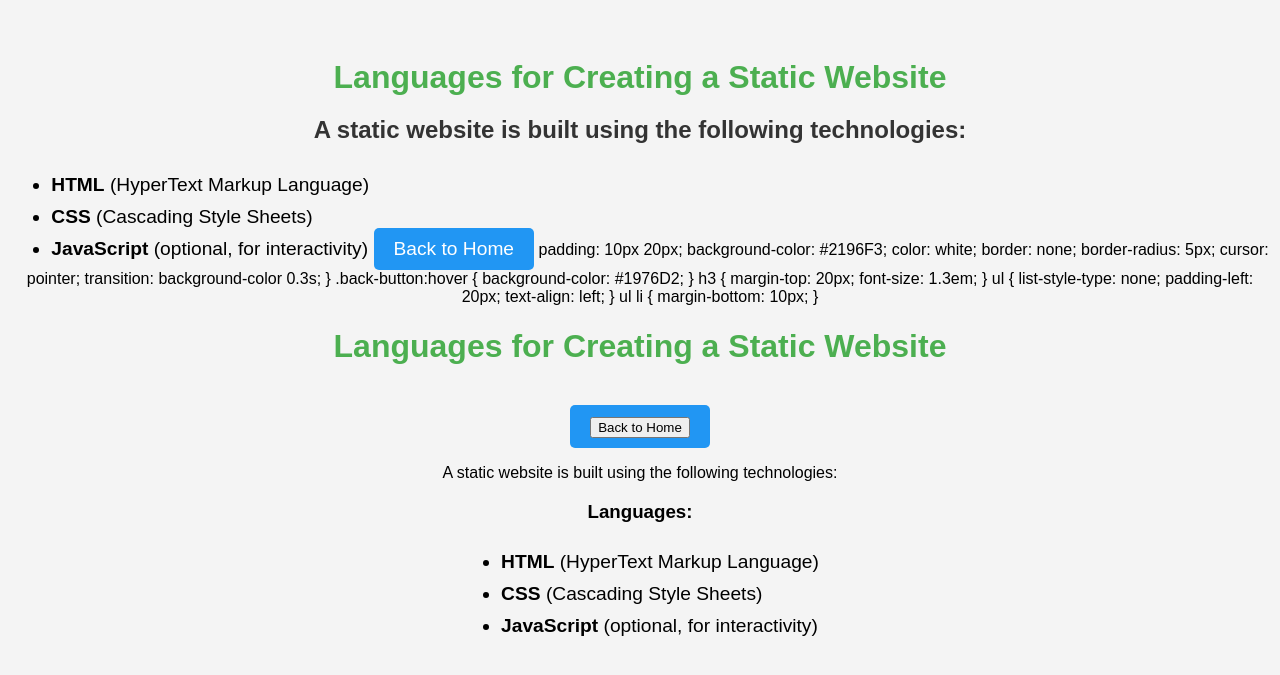
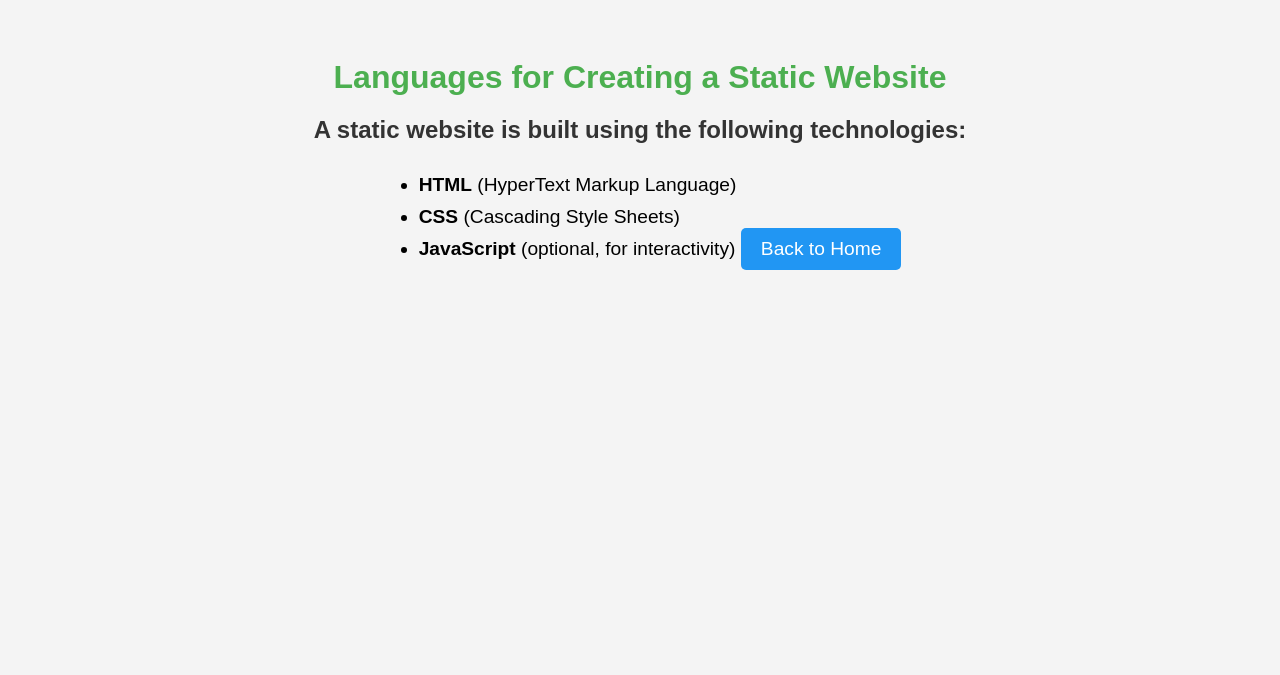
Before and after one commit to deveshrathore123/kubedge_gui, a Flask app: page /static in a window 1280 px wide. Shown: the top 675 px of the page. Run offline with Flask 3, Linux system fonts and the light colour scheme.

Commit message:
Update static.html

```diff
--- a/templates/static.html
+++ b/templates/static.html
@@ -57,54 +57,3 @@
 
 </body>
 </html>
-
-            padding: 10px 20px;
-            background-color: #2196F3;
-            color: white;
-            border: none;
-            border-radius: 5px;
-            cursor: pointer;
-            transition: background-color 0.3s;
-        }
-
-        .back-button:hover {
-            background-color: #1976D2;
-        }
-
-        h3 {
-            margin-top: 20px;
-            font-size: 1.3em;
-        }
-
-        ul {
-            list-style-type: none;
-            padding-left: 20px;
-            text-align: left;
-        }
-
-        ul li {
-            margin-bottom: 10px;
-        }
-    </style>
-</head>
-
-<body>
-    <div class="container">
-        <h1>Languages for Creating a Static Website</h1>
-        <div class="button-container">
-            <a href="index.html">
-                <button class="back-button">Back to Home</button>
-            </a>
-        </div>
-
-        <p>A static website is built using the following technologies:</p>
-        <h3>Languages:</h3>
-        <ul>
-            <li><strong>HTML</strong> (HyperText Markup Language)</li>
-            <li><strong>CSS</strong> (Cascading Style Sheets)</li>
-            <li><strong>JavaScript</strong> (optional, for interactivity)</li>
-        </ul>
-    </div>
-</body>
-
-</html>
```
